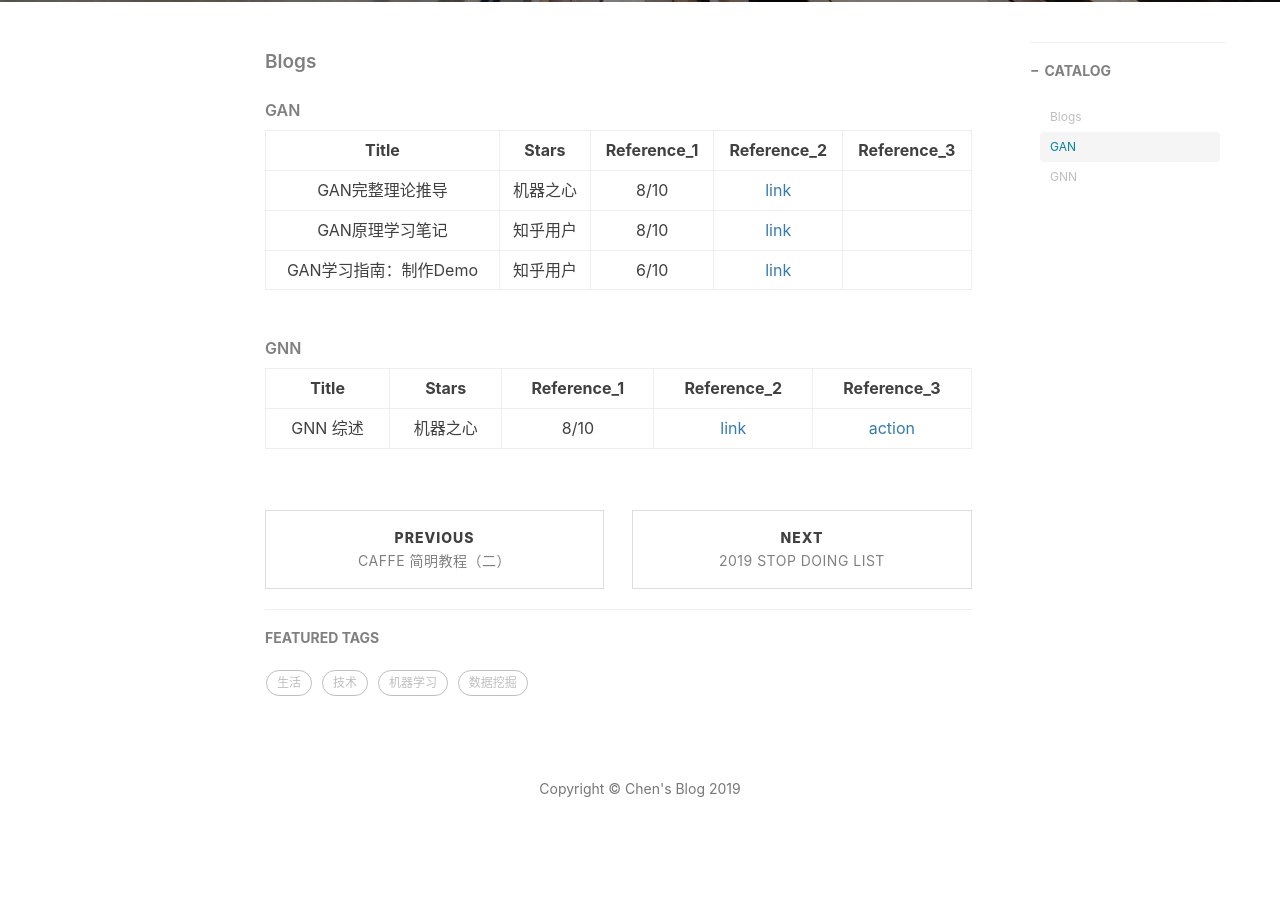
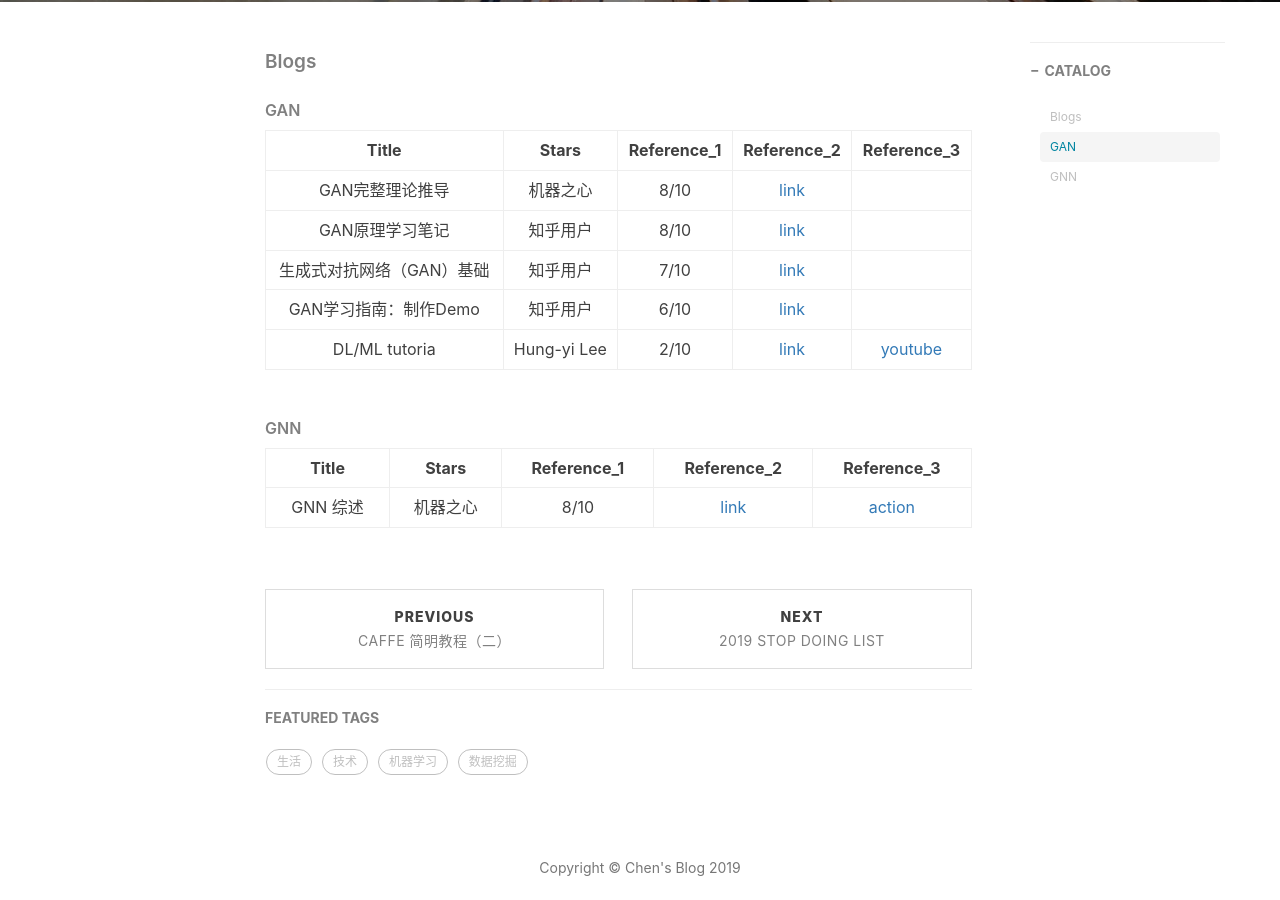
Before and after one commit to he-chen-95/he-chen-95.github.io, a Jekyll site: the page built from _posts/2019-05-03-Recent_DL_algorithms.md, in a window 1280 px wide and 900 px high, scrolled down 521 px. Built offline with Jekyll 4.4.1, drawn with Linux system fonts in a browser that asks for light colours; nearby versions of some CDN libraries; comment, search, counter and statistics services are not loaded.

Commit message:
Update 2019-05-03-Recent_DL_algorithms.md

```diff
--- a/_posts/2019-05-03-Recent_DL_algorithms.md
+++ b/_posts/2019-05-03-Recent_DL_algorithms.md
@@ -18,7 +18,10 @@ tags:
 |:---:|:---:|:---:|:---:|:---:|
 |GAN完整理论推导|机器之心|8/10|[link](https://zhuanlan.zhihu.com/p/29837245)||
 |GAN原理学习笔记|知乎用户|8/10|[link](https://zhuanlan.zhihu.com/p/27295635)||
+|生成式对抗网络（GAN）基础|知乎用户|7/10|[link](https://zhuanlan.zhihu.com/p/30107433)||
 |GAN学习指南：制作Demo|知乎用户|6/10|[link](https://zhuanlan.zhihu.com/p/24767059)||
+|DL/ML tutoria|Hung-yi Lee|2/10|[link](http://speech.ee.ntu.edu.tw/~tlkagk/courses_ML16.html)|[youtube](https://www.youtube.com/channel/UC2ggjtuuWvxrHHHiaDH1dlQ)|
+
 
 ###### GNN
 
```
